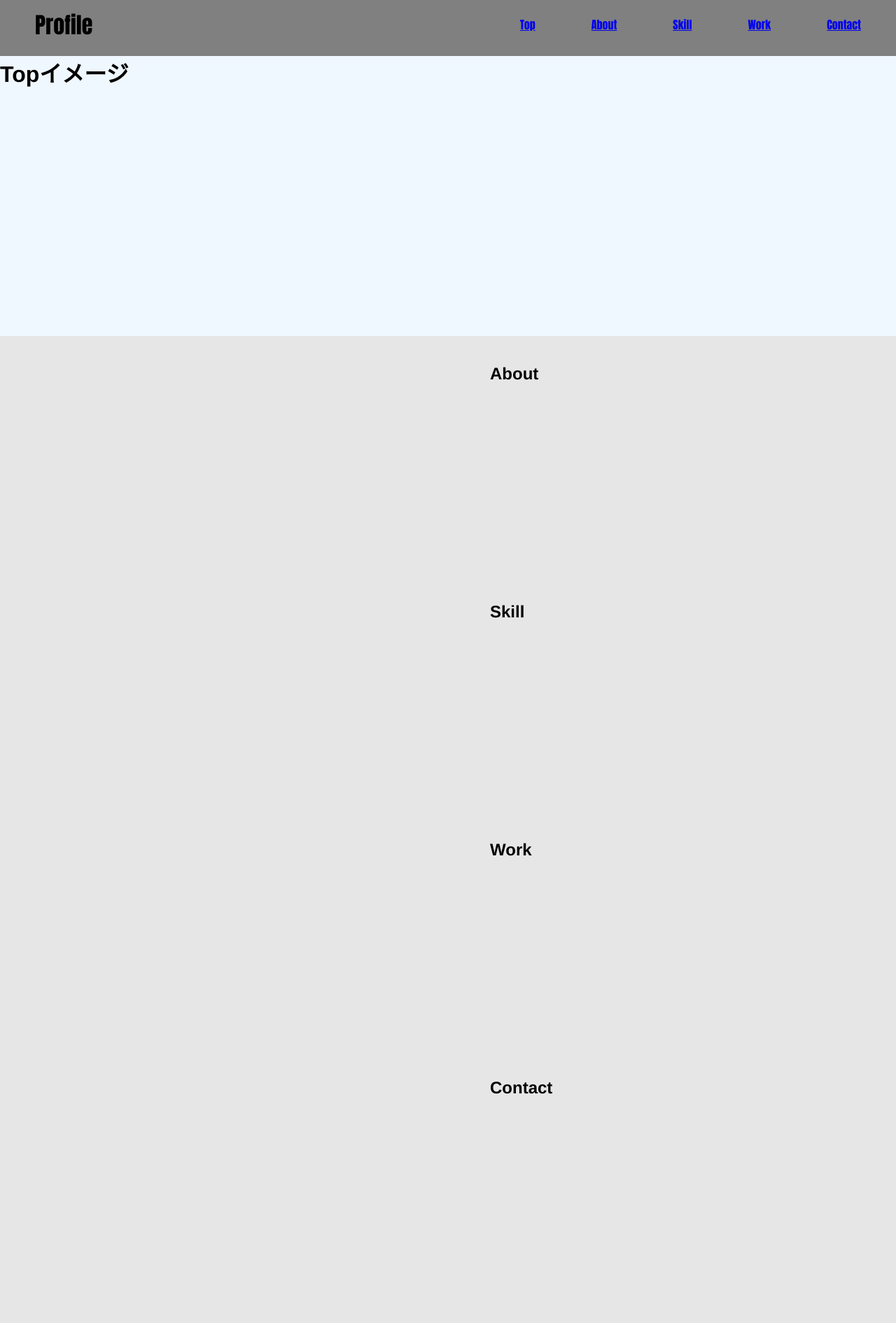
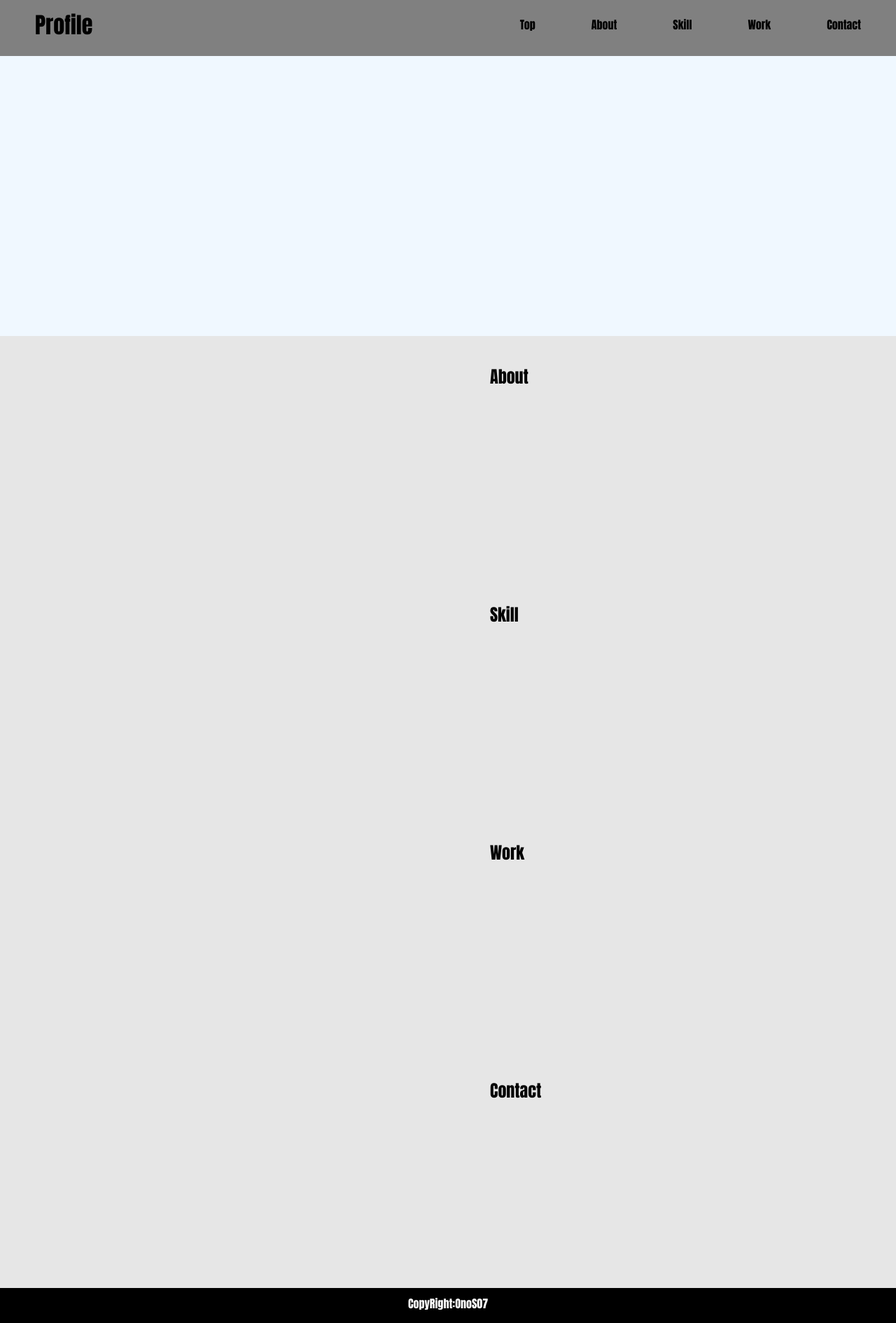
Before and after one commit to OnoS07/My_Profile, a React (Create React App) app: page / in a window 1280 px wide. Shown: the whole page at 70% size. Before the commit the page ends 1840 px from the top, so only its background shows below. Built offline with nearby package versions, Linux system fonts and the light colour scheme.

Commit message:
[Add]フッター

```diff
--- a/src/App.css
+++ b/src/App.css
@@ -20,6 +20,19 @@ header{
     top: 0;
 }
 
+footer{
+    width: 100%;
+    height: 50px;
+    background-color: black;
+    color: white;
+    text-align: center;
+    padding-top: 10px;
+}
+
+footer span{
+    font-family: Impact, Haettenschweiler, 'Arial Narrow Bold', sans-serif;
+}
+
 #top{
     margin-top: 80px;
     width: 100%;
@@ -40,6 +53,15 @@ header{
     list-style: none;
     margin-left: 80px;
     font-family: Impact, Haettenschweiler, 'Arial Narrow Bold', sans-serif;
+    color: black;
+}
+
+.nav-item:hover {
+    color: blanchedalmond;
+}
+
+a {
+    text-decoration: none;
 }
 
 .section{
@@ -51,4 +73,5 @@ header{
 .title{
     border-bottom: 2px solid black;
     margin: 40px 700px;
+    font-family: Impact, Haettenschweiler, 'Arial Narrow Bold', sans-serif;
 }
--- a/src/App.js
+++ b/src/App.js
@@ -6,6 +6,7 @@ import About from './components/About.js';
 import Skill from './components/Skill.js';
 import Work from './components/Work.js';
 import Contact from './components/Contact.js';
+import Footer from './components/Footer.js';
 
 class App extends React.Component {
   render() {
@@ -17,6 +18,7 @@ class App extends React.Component {
         <Skill />
         <Work />
         <Contact />
+        <Footer />
       </div>
     );
   }
--- /dev/null
+++ b/src/components/Footer.js
@@ -0,0 +1,11 @@
+import React from 'react';
+
+function Footer(props){
+    return(
+        <footer>
+            <span>CopyRight:OnoS07</span>
+        </footer>
+    )
+};
+
+export default Footer;
--- a/src/components/Top.js
+++ b/src/components/Top.js
@@ -3,7 +3,7 @@ import React from 'react';
 function Top(props){
     return(
         <div className = "top" id = "top">
-            <h1>Topイメージ</h1>
+            <h1></h1>
         </div>
     )
 };
```
Also changed, not shown: 2 other files (tests, documents, lock files or other folders).
